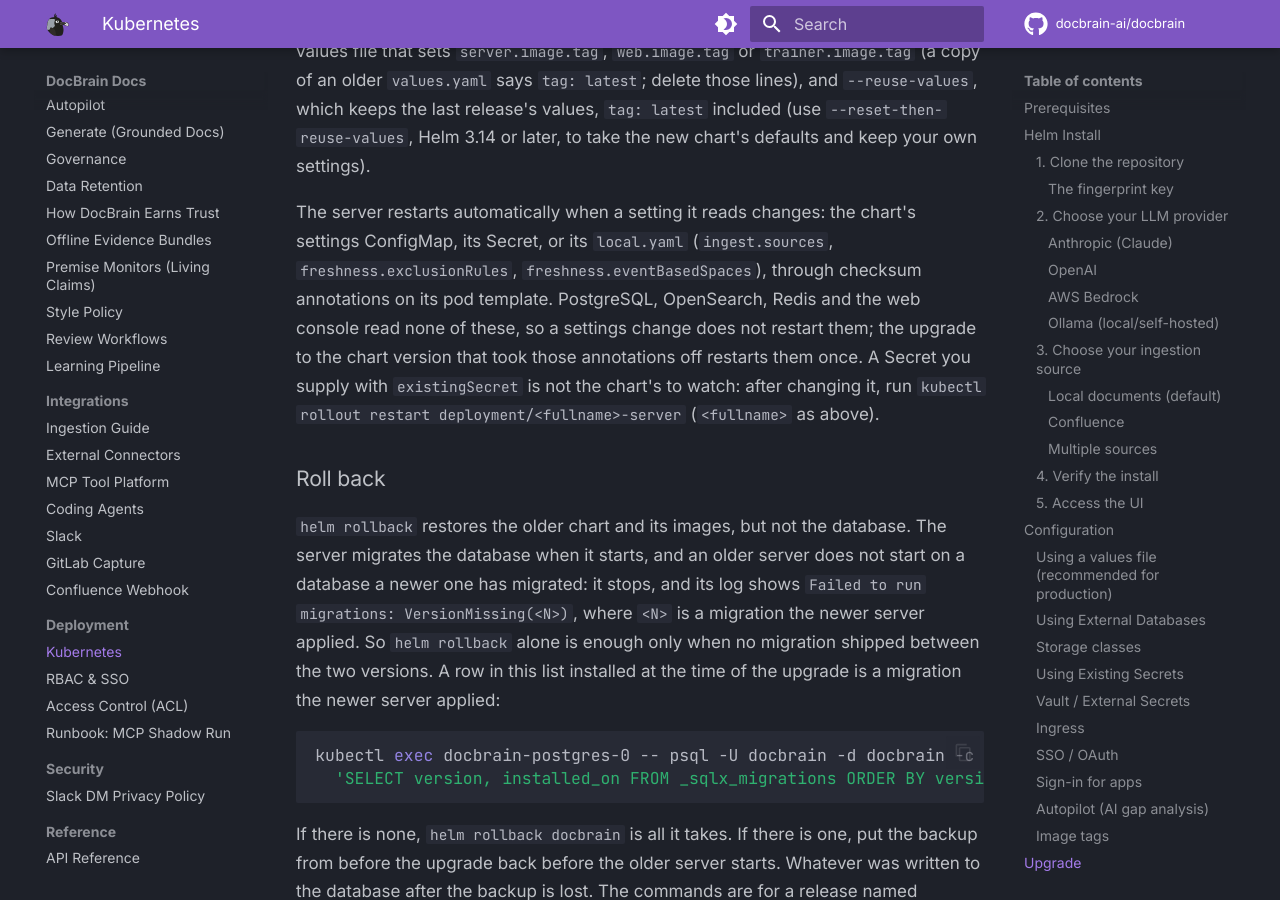
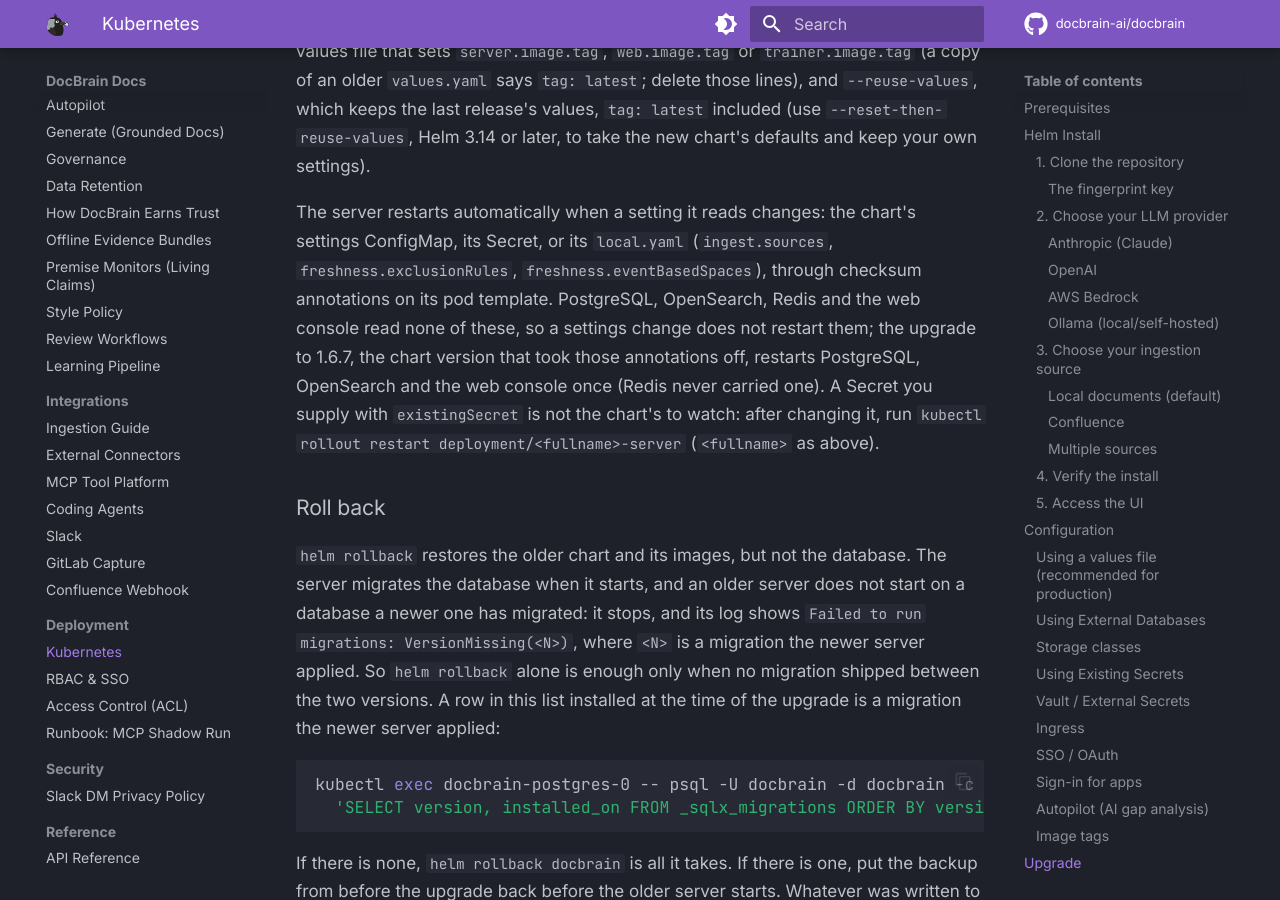
Before and after one commit to docbrain-ai/docbrain, an MkDocs documentation site: the page built from docs/kubernetes.md, in a window 1280 px wide and 900 px high, scrolled down 13986 px. Built offline with MkDocs 1.6.1 and Material for MkDocs 9.7.7, drawn with Linux system fonts in a browser that asks for light colours; comment, search, counter and statistics services are not loaded.

Commit message:
docs: the upgrade to 1.6.7 restarts PostgreSQL, OpenSearch and the web console once; Redis never carried a checksum

```diff
--- a/docs/kubernetes.md
+++ b/docs/kubernetes.md
@@ -554,8 +554,8 @@ take the new chart's defaults and keep your own settings).
 The server restarts automatically when a setting it reads changes: the chart's settings ConfigMap, its Secret, or
 its `local.yaml` (`ingest.sources`, `freshness.exclusionRules`, `freshness.eventBasedSpaces`), through checksum
 annotations on its pod template. PostgreSQL, OpenSearch, Redis and the web console read none of these, so a
-settings change does not restart them; the upgrade to the chart version that took those annotations off restarts
-them once. A Secret you supply with `existingSecret` is not the chart's to watch: after changing it, run
+settings change does not restart them; the upgrade to 1.6.7, the chart version that took those annotations off,
+restarts PostgreSQL, OpenSearch and the web console once (Redis never carried one). A Secret you supply with `existingSecret` is not the chart's to watch: after changing it, run
 `kubectl rollout restart deployment/<fullname>-server` (`<fullname>` as above).
 
 ### Roll back
```
